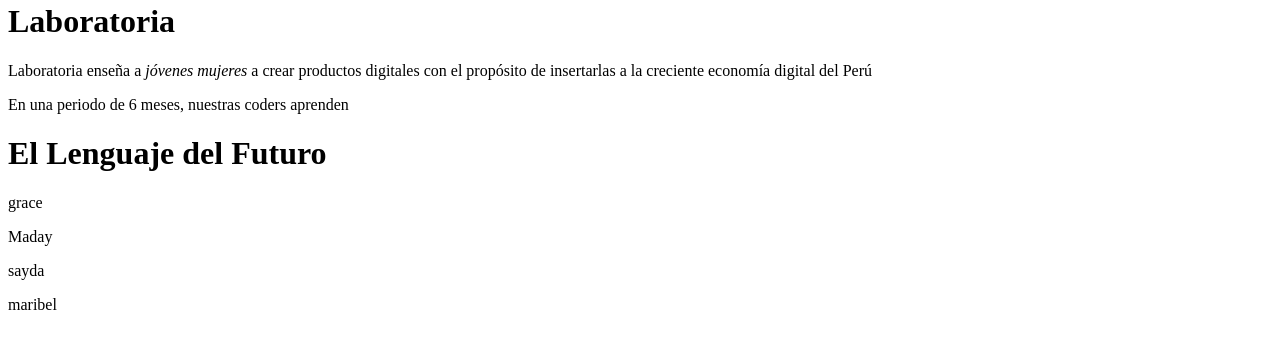
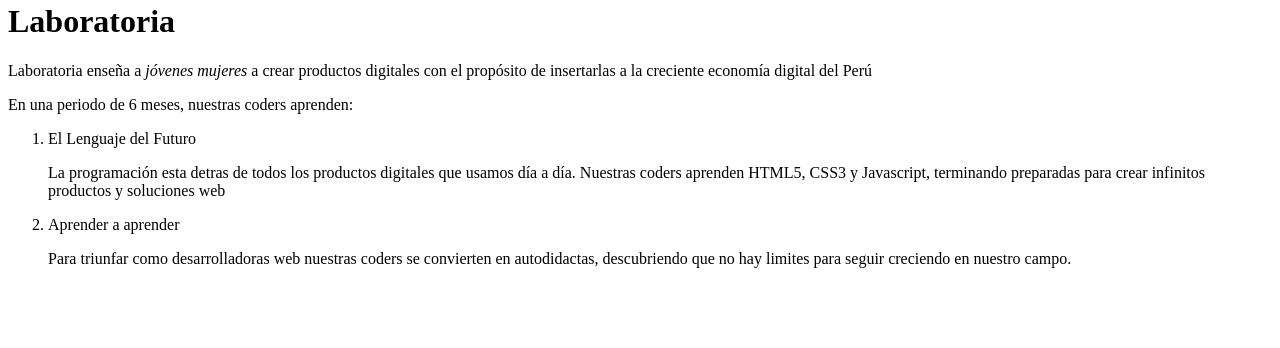
Before and after one commit to beecoders1/Viendo-Cajas, a plain HTML site: page index.html in a window 1280 px wide. Shown: the part 70-418 px from the top of the page. Drawn offline with Linux system fonts and the light colour scheme.

Commit message:
Tarea de Laboratoria

```diff
--- a/index.html
+++ b/index.html
@@ -3,6 +3,7 @@
 <html>
 
     <head>
+        <img source="logo.png">
         <meta http-equiv="Content-Type" content="text/html; charset=utf-8"/>
         <title>Viendo Cajas</title>
     </head>
@@ -11,13 +12,12 @@
     <body>
         <h1>Laboratoria</h1>
         <p>Laboratoria enseña a <em>jóvenes mujeres</em> a crear productos digitales con el propósito de insertarlas a la creciente economía digital del Perú</p>
-        <p>En una periodo de 6 meses, nuestras coders aprenden</p>
-        <h1>El Lenguaje del Futuro</h1>
-
-        <p>grace</p>
-       <p>Maday</p>
-        <p>sayda</p>
-        <p>maribel</p>
-
+        <p>En una periodo de 6 meses, nuestras coders aprenden:</p>
+        <ol>
+        <li>El Lenguaje del Futuro</li>
+            <p>La programación esta detras de todos los productos digitales que usamos día a día. Nuestras coders aprenden HTML5, CSS3 y Javascript, terminando preparadas para crear infinitos productos y soluciones web</p>
+        <li>Aprender a aprender</li>
+            <p>Para triunfar como desarrolladoras web nuestras coders se convierten en autodidactas, descubriendo que no hay limites para seguir creciendo en nuestro campo.</p>
+        </ol>
     </body>
 </html>
```
